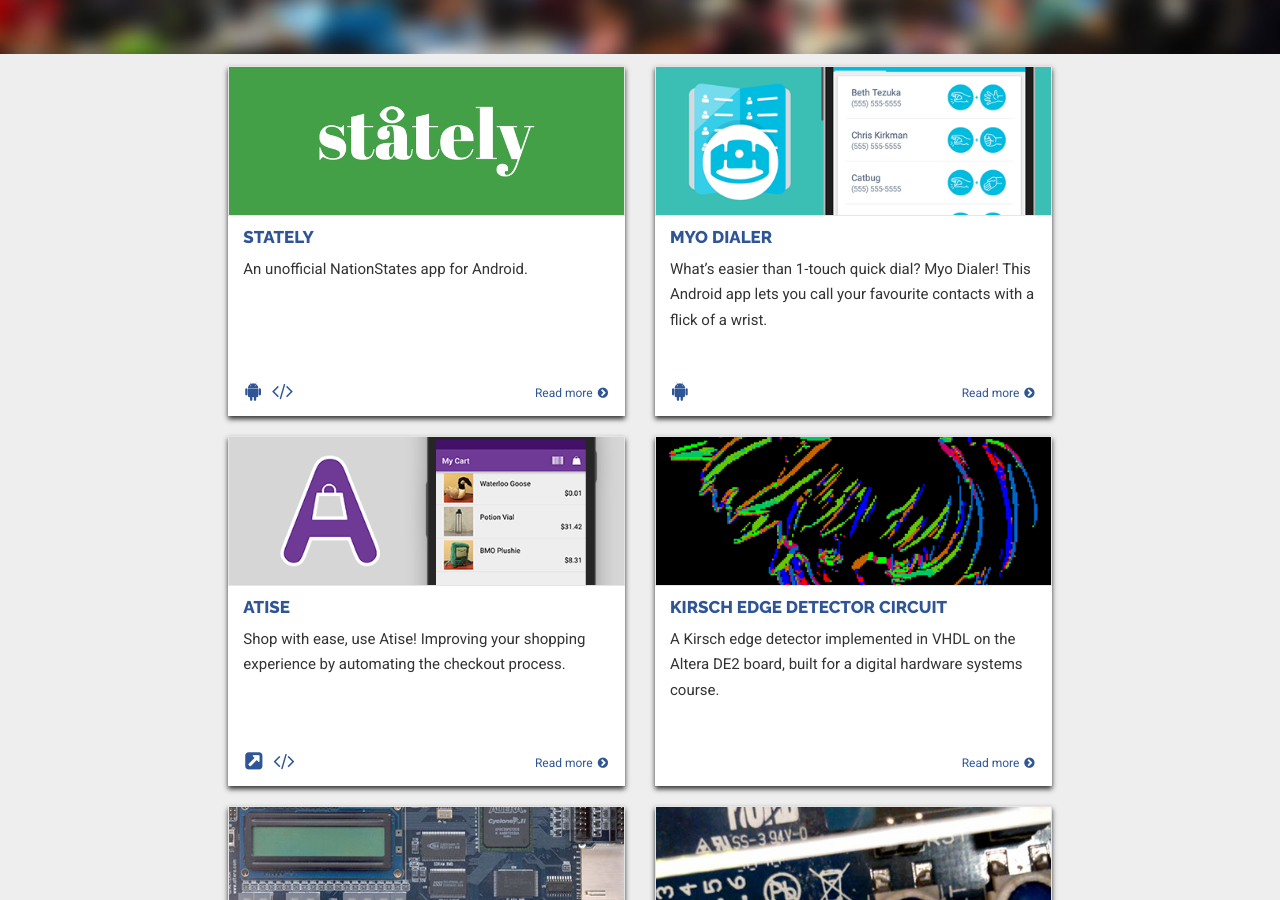
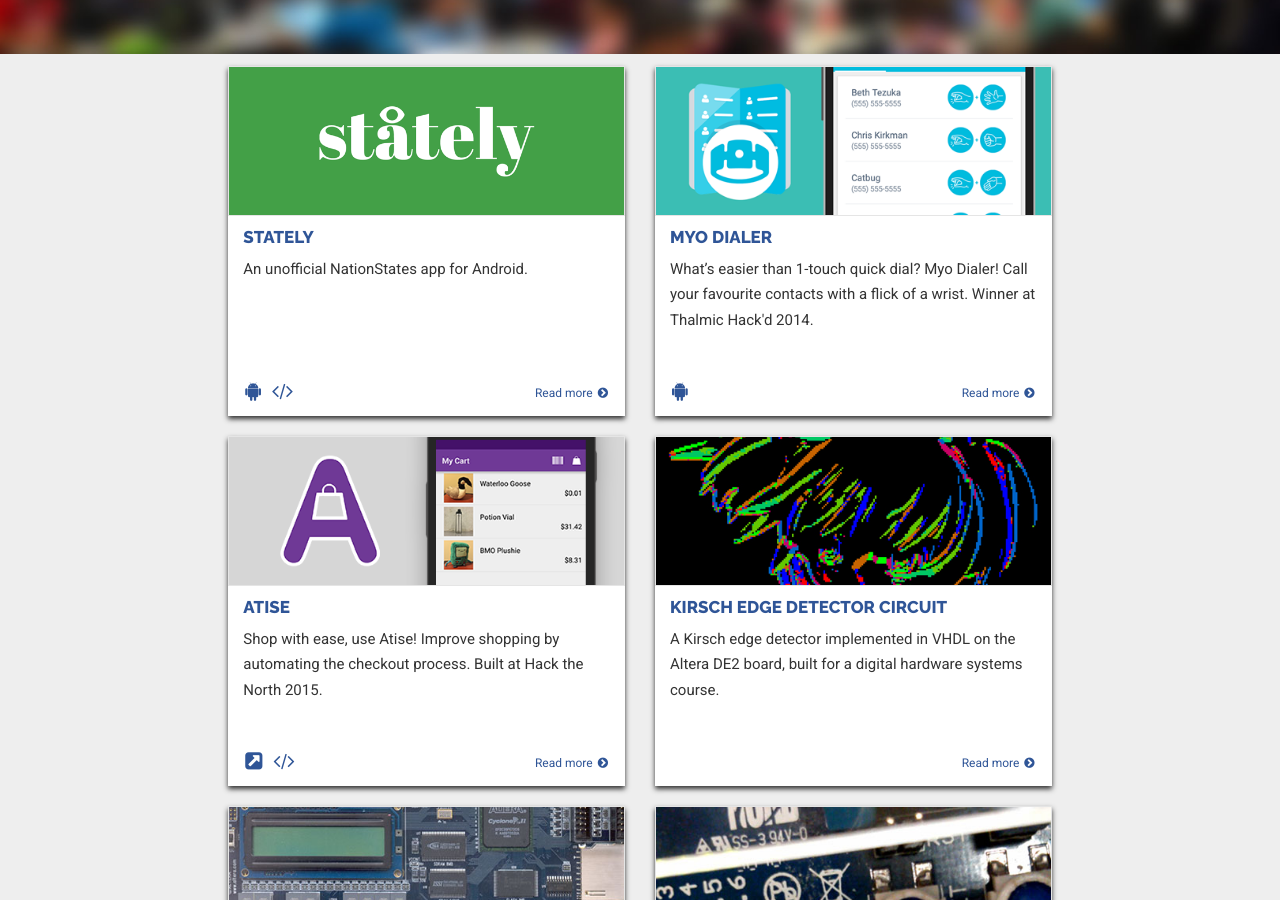
Before and after one commit to lloydtorres/lloydtorres.github.io, a Jekyll site: the page built from projects.md, in a window 1280 px wide and 900 px high, scrolled down 294 px. Built offline with Jekyll 4.4.1, drawn with Linux system fonts in a browser that asks for light colours; nearby versions of some CDN libraries.

Commit message:
Reword project descriptions

```diff
--- a/atise.md
+++ b/atise.md
@@ -13,7 +13,7 @@
 - firebase
 - braintree
 - nfc
-description: Shop with ease, use Atise! Improving your shopping experience by automating the checkout process.
+description: Shop with ease, use Atise! Improve shopping by automating the checkout process. Built at Hack the North 2015.
 preview: "/images/projects/atise/atise-preview.png"
 prev_banner: "/images/projects/atise/atise-preview.png"
 sequence: -13
--- a/myodialer.md
+++ b/myodialer.md
@@ -11,7 +11,7 @@
 tags:
 - android
 - myo
-description: What’s easier than 1-touch quick dial? Myo Dialer! This Android app lets you call your favourite contacts with a flick of a wrist.
+description: What’s easier than 1-touch quick dial? Myo Dialer! Call your favourite contacts with a flick of a wrist. Winner at Thalmic Hack'd 2014.
 preview: "/images/projects/myodialer/myodialer-top.png"
 prev_banner: "/images/projects/myodialer/myodialer-preview.png"
 sequence: -14
```
